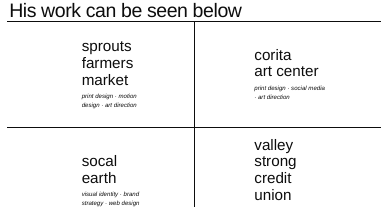
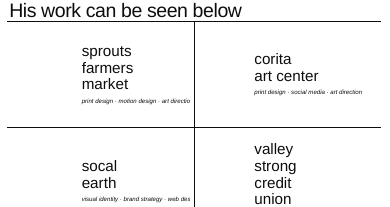
Before and after one commit to NoahCousineau/noahcousineau-site, a Next.js app: page / in a window 390 px wide. Shown: the part 637-844 px from the top of the page. Built offline with nearby package versions, Linux system fonts and the light colour scheme; a web font is replaced by a local one.

Commit message:
Keep subtitles on single line with whitespace-nowrap
- Added whitespace-nowrap class to subtitle div
- Prevents line wrapping on any subtitle text
- All subtitles now display on one line

All verified: build clean, lint clean, responsive QA clean.

```diff
--- a/src/components/home/Projects.tsx
+++ b/src/components/home/Projects.tsx
@@ -102,8 +102,8 @@
             <br />
             {cell.line2}
           </div>
-          {/* Subtitle: fixed 30u italic serif, no variation */}
-          <div className="italic lowercase mt-[calc(var(--u)*12)] text-left" style={{ fontFamily: "var(--font-serif)", fontSize: `calc(var(--u) * 30)`, width: `calc(var(--u) * ${BOX_WIDTH - 60})` }}>
+          {/* Subtitle: fixed 30u italic serif, no variation, single line */}
+          <div className="italic lowercase mt-[calc(var(--u)*12)] text-left whitespace-nowrap" style={{ fontFamily: "var(--font-serif)", fontSize: `calc(var(--u) * 30)`, width: `calc(var(--u) * ${BOX_WIDTH - 60})` }}>
             {cell.disciplines}
           </div>
         </div>
```
